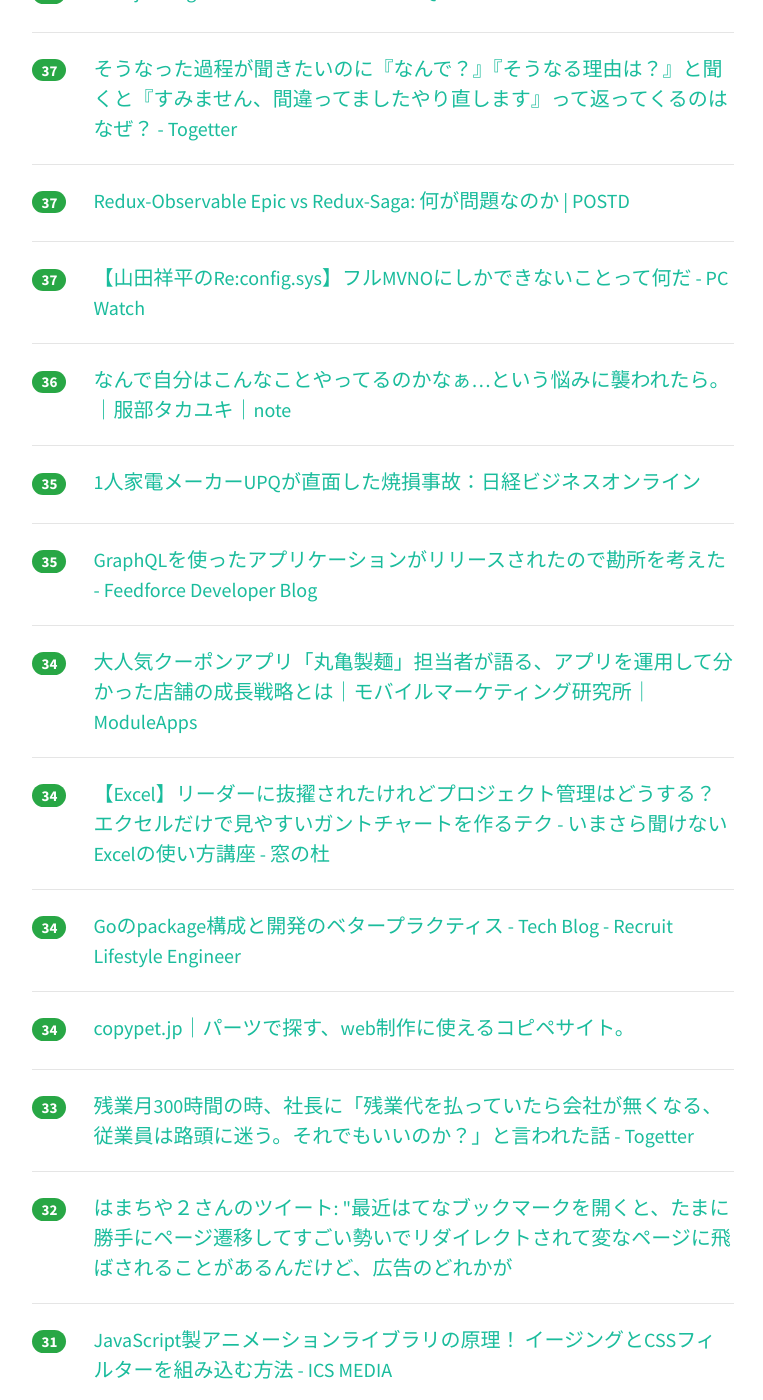
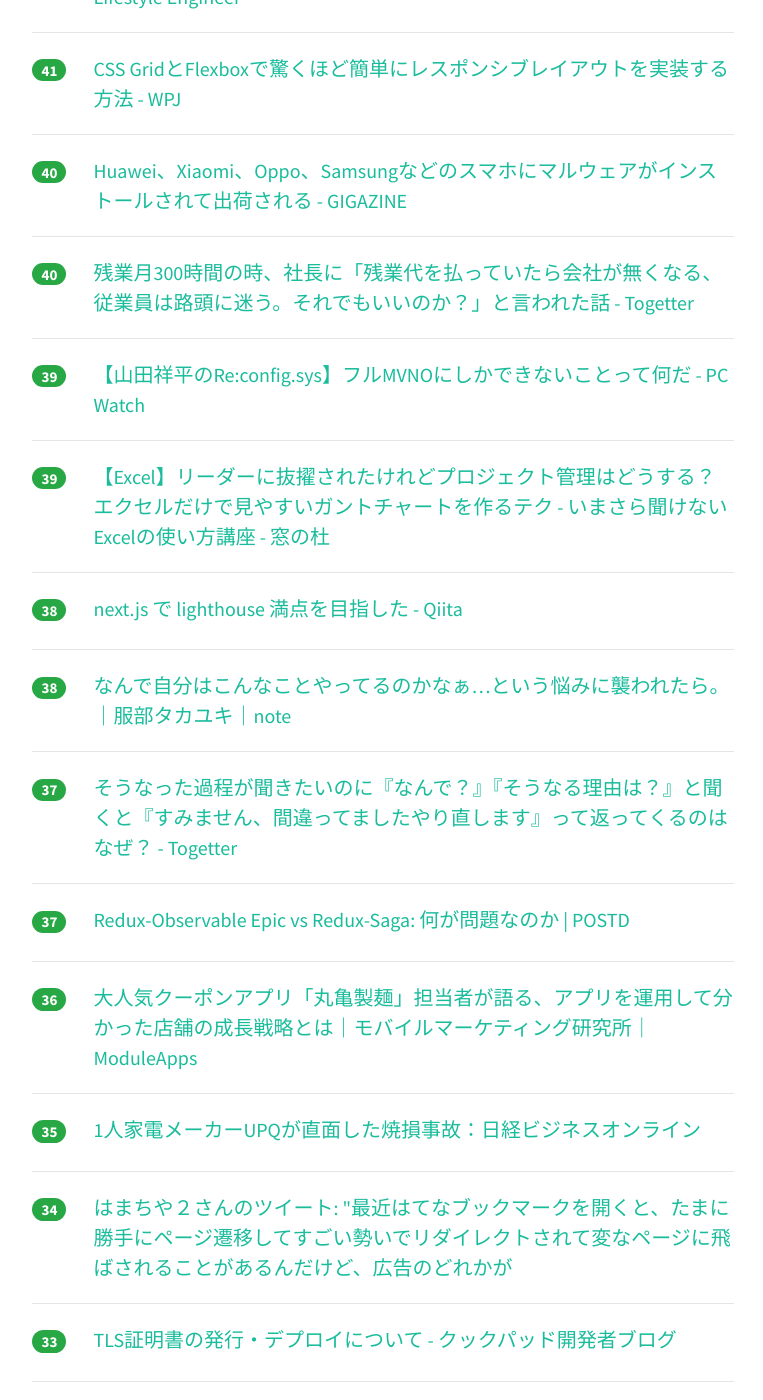
Before and after one commit to yatta47/hatena-matome-site, a Jekyll site: the page built from _posts/2018-03-16-hatena.md, in a window 1280 px wide and 1400 px high, scrolled down 2253 px. Shown: the whole window, without its empty margins (290-1053 px from the left). Built offline with Jekyll 4.4.1, drawn with Linux system fonts in a browser that asks for light colours; nearby versions of some CDN libraries; some of the changed text lies outside the part shown.

Commit message:
Updated 2018-03-16

```diff
--- a/_posts/2018-03-16-hatena.md
+++ b/_posts/2018-03-16-hatena.md
@@ -1,48 +1,53 @@
 ---
 layout: post
 title:  "2018-03-16 はてぶIT"
-date:   2018-03-16 20:02:45
+date:   2018-03-16 21:02:29
 tags: [it-hotentry]
 ---
-58 件のデータあり
+61 件のデータあり
 
 <hr><div class="row">
-<div class="col-1"><span class="badge badge-pill badge-success h2">436</span></div>
+<div class="col-1"><span class="badge badge-pill badge-success h2">441</span></div>
 <div class="col-11"><a href='https://qiita.com/jsakamoto/items/20d4893f6c8cdb0356f6' target='_blank'>C# で Single Page Web Application が書ける Blazor が凄かった件 - Qiita</a></div>
 </div>
 <hr>
 <div class="row">
-<div class="col-1"><span class="badge badge-pill badge-success h2">370</span></div>
+<div class="col-1"><span class="badge badge-pill badge-success h2">375</span></div>
 <div class="col-11"><a href='https://note.mu/nobgraphica/n/n3168349cacfd' target='_blank'>デザイナーの育成で大切にしたこと｜nobuo｜note</a></div>
 </div>
 <hr>
 <div class="row">
-<div class="col-1"><span class="badge badge-pill badge-success h2">257</span></div>
+<div class="col-1"><span class="badge badge-pill badge-success h2">258</span></div>
 <div class="col-11"><a href='https://this.kiji.is/346850898410488929' target='_blank'>小3男児がウイルス作成か　3人を児相通告、神奈川 - 共同通信</a></div>
 </div>
 <hr>
 <div class="row">
-<div class="col-1"><span class="badge badge-pill badge-success h2">232</span></div>
+<div class="col-1"><span class="badge badge-pill badge-success h2">246</span></div>
 <div class="col-11"><a href='https://about.mercari.com/press/news/article/20180316_atte_close/' target='_blank'>「メルカリ アッテ」サービス提供終了のお知らせ | 株式会社メルカリ</a></div>
 </div>
 <hr>
 <div class="row">
-<div class="col-1"><span class="badge badge-pill badge-success h2">151</span></div>
+<div class="col-1"><span class="badge badge-pill badge-success h2">160</span></div>
 <div class="col-11"><a href='https://www.ipa.go.jp/sec/reports/20180306.html' target='_blank'>「ソフトウェア開発データが語るメッセージ2017」を公開～ソフトウェアの信頼性は向上するも生産性は低下傾向～：IPA 独立行政法人 情報処理推進機構</a></div>
 </div>
 <hr>
 <div class="row">
-<div class="col-1"><span class="badge badge-pill badge-success h2">87</span></div>
+<div class="col-1"><span class="badge badge-pill badge-success h2">101</span></div>
+<div class="col-11"><a href='http://nlab.itmedia.co.jp/nl/articles/1803/16/news094.html' target='_blank'>大手ゲーム攻略サイト「GameWith」、他サイトからの情報盗用で謝罪　勢い増す「企業型ゲーム攻略サイト」の問題浮き彫りに - ねとらぼ</a></div>
+</div>
+<hr>
+<div class="row">
+<div class="col-1"><span class="badge badge-pill badge-success h2">94</span></div>
 <div class="col-11"><a href='https://coliss.com/articles/build-websites/operation/work/how-to-use-dialog-element.html' target='_blank'>HTML 5.2で新しく登場した<dialog>要素で、ダイアログ ボックスを実装する方法と注意点 | コリス</a></div>
 </div>
 <hr>
 <div class="row">
-<div class="col-1"><span class="badge badge-pill badge-success h2">84</span></div>
+<div class="col-1"><span class="badge badge-pill badge-success h2">87</span></div>
 <div class="col-11"><a href='http://blog-jp.mercariatte.com/entry/atte_close' target='_blank'>【重要】2018/05/31をもってメルカリ アッテのサービス提供を終了します - メルカリ アッテ公式ブログ</a></div>
 </div>
 <hr>
 <div class="row">
-<div class="col-1"><span class="badge badge-pill badge-success h2">75</span></div>
+<div class="col-1"><span class="badge badge-pill badge-success h2">87</span></div>
 <div class="col-11"><a href='http://www.itmedia.co.jp/news/articles/1803/16/news071.html' target='_blank'>東京から寿司を“テレポーテーション”　味をデータ化、“ピクセル寿司”に - ITmedia NEWS</a></div>
 </div>
 <hr>
@@ -62,11 +67,6 @@ tags: [it-hotentry]
 </div>
 <hr>
 <div class="row">
-<div class="col-1"><span class="badge badge-pill badge-success h2">57</span></div>
-<div class="col-11"><a href='http://nlab.itmedia.co.jp/nl/articles/1803/16/news094.html' target='_blank'>大手ゲーム攻略サイト「GameWith」、他サイトからの情報盗用で謝罪　勢い増す「企業型ゲーム攻略サイト」の問題浮き彫りに - ねとらぼ</a></div>
-</div>
-<hr>
-<div class="row">
 <div class="col-1"><span class="badge badge-pill badge-success h2">55</span></div>
 <div class="col-11"><a href='https://codezine.jp/article/detail/10722' target='_blank'>Django 2.0リリース！ 最新のDjangoで作るカンバンボードアプリ ～ モデルの定義とDjango REST frameworkの実装 (1/5)：CodeZine（コードジン）</a></div>
 </div>
@@ -74,6 +74,11 @@ tags: [it-hotentry]
 <div class="row">
 <div class="col-1"><span class="badge badge-pill badge-success h2">53</span></div>
 <div class="col-11"><a href='https://speakerdeck.com/rrreeeyyy/ipsj-one-2018-rrreeeyyy' target='_blank'>「自立」したWebシステムを創る。自分の好きなことをする世界を目指して。/ ipsj-one-2018-rrreeeyyy // Speaker Deck</a></div>
+</div>
+<hr>
+<div class="row">
+<div class="col-1"><span class="badge badge-pill badge-success h2">52</span></div>
+<div class="col-11"><a href='http://developer.feedforce.jp/entry/2018/03/16/141806' target='_blank'>GraphQLを使ったアプリケーションがリリースされたので勘所を考えた - Feedforce Developer Blog</a></div>
 </div>
 <hr>
 <div class="row">
@@ -87,28 +92,58 @@ tags: [it-hotentry]
 </div>
 <hr>
 <div class="row">
+<div class="col-1"><span class="badge badge-pill badge-success h2">45</span></div>
+<div class="col-11"><a href='https://copypet.jp/' target='_blank'>copypet.jp｜パーツで探す、web制作に使えるコピペサイト。</a></div>
+</div>
+<hr>
+<div class="row">
+<div class="col-1"><span class="badge badge-pill badge-success h2">43</span></div>
+<div class="col-11"><a href='http://p2ptk.org/copyright/794' target='_blank'>米地裁、CDNのキャッシュは著作権侵害の幇助にあたりうると判断 Cloudflare訴訟で – P2Pとかその辺のお話R</a></div>
+</div>
+<hr>
+<div class="row">
 <div class="col-1"><span class="badge badge-pill badge-success h2">42</span></div>
 <div class="col-11"><a href='https://qiita.com/hatoo@github/items/fa14ad36a1b568d14f3e' target='_blank'>Rustで競技プログラミング スターターキット - Qiita</a></div>
 </div>
 <hr>
 <div class="row">
 <div class="col-1"><span class="badge badge-pill badge-success h2">42</span></div>
-<div class="col-11"><a href='http://p2ptk.org/copyright/794' target='_blank'>米地裁、CDNのキャッシュは著作権侵害の幇助にあたりうると判断 Cloudflare訴訟で – P2Pとかその辺のお話R</a></div>
+<div class="col-11"><a href='https://engineer.recruit-lifestyle.co.jp/techblog/2018-03-16-go-ddd/' target='_blank'>Goのpackage構成と開発のベタープラクティス - Tech Blog - Recruit Lifestyle Engineer</a></div>
+</div>
+<hr>
+<div class="row">
+<div class="col-1"><span class="badge badge-pill badge-success h2">41</span></div>
+<div class="col-11"><a href='https://www.webprofessional.jp/media-queries-using-css-grid-and-flexbox/' target='_blank'>CSS GridとFlexboxで驚くほど簡単にレスポンシブレイアウトを実装する方法 - WPJ</a></div>
+</div>
+<hr>
+<div class="row">
+<div class="col-1"><span class="badge badge-pill badge-success h2">40</span></div>
+<div class="col-11"><a href='https://gigazine.net/news/20180316-rottensys/' target='_blank'>Huawei、Xiaomi、Oppo、Samsungなどのスマホにマルウェアがインストールされて出荷される - GIGAZINE</a></div>
+</div>
+<hr>
+<div class="row">
+<div class="col-1"><span class="badge badge-pill badge-success h2">40</span></div>
+<div class="col-11"><a href='https://togetter.com/li/1209111' target='_blank'>残業月300時間の時、社長に「残業代を払っていたら会社が無くなる、従業員は路頭に迷う。それでもいいのか？」と言われた話 - Togetter</a></div>
 </div>
 <hr>
 <div class="row">
 <div class="col-1"><span class="badge badge-pill badge-success h2">39</span></div>
-<div class="col-11"><a href='https://www.webprofessional.jp/media-queries-using-css-grid-and-flexbox/' target='_blank'>CSS GridとFlexboxで驚くほど簡単にレスポンシブレイアウトを実装する方法 - WPJ</a></div>
+<div class="col-11"><a href='https://pc.watch.impress.co.jp/docs/column/config/1111852.html' target='_blank'>【山田祥平のRe:config.sys】フルMVNOにしかできないことって何だ - PC Watch</a></div>
 </div>
 <hr>
 <div class="row">
 <div class="col-1"><span class="badge badge-pill badge-success h2">39</span></div>
-<div class="col-11"><a href='https://gigazine.net/news/20180316-rottensys/' target='_blank'>Huawei、Xiaomi、Oppo、Samsungなどのスマホにマルウェアがインストールされて出荷される - GIGAZINE</a></div>
+<div class="col-11"><a href='https://forest.watch.impress.co.jp/docs/serial/exceltips/1111391.html' target='_blank'>【Excel】リーダーに抜擢されたけれどプロジェクト管理はどうする？エクセルだけで見やすいガントチャートを作るテク - いまさら聞けないExcelの使い方講座 - 窓の杜</a></div>
 </div>
 <hr>
 <div class="row">
 <div class="col-1"><span class="badge badge-pill badge-success h2">38</span></div>
 <div class="col-11"><a href='https://qiita.com/mizchi/items/1ed9efd962110712b56b' target='_blank'>next.js で lighthouse 満点を目指した - Qiita</a></div>
+</div>
+<hr>
+<div class="row">
+<div class="col-1"><span class="badge badge-pill badge-success h2">38</span></div>
+<div class="col-11"><a href='https://note.mu/thattori/n/n7f7941d15fa1' target='_blank'>なんで自分はこんなことやってるのかなぁ…という悩みに襲われたら。｜服部タカユキ｜note</a></div>
 </div>
 <hr>
 <div class="row">
@@ -122,13 +157,8 @@ tags: [it-hotentry]
 </div>
 <hr>
 <div class="row">
-<div class="col-1"><span class="badge badge-pill badge-success h2">37</span></div>
-<div class="col-11"><a href='https://pc.watch.impress.co.jp/docs/column/config/1111852.html' target='_blank'>【山田祥平のRe:config.sys】フルMVNOにしかできないことって何だ - PC Watch</a></div>
-</div>
-<hr>
-<div class="row">
 <div class="col-1"><span class="badge badge-pill badge-success h2">36</span></div>
-<div class="col-11"><a href='https://note.mu/thattori/n/n7f7941d15fa1' target='_blank'>なんで自分はこんなことやってるのかなぁ…という悩みに襲われたら。｜服部タカユキ｜note</a></div>
+<div class="col-11"><a href='https://moduleapps.com/mobile-marketing/13082rpt/' target='_blank'>大人気クーポンアプリ「丸亀製麺」担当者が語る、アプリを運用して分かった店舗の成長戦略とは｜モバイルマーケティング研究所｜ModuleApps</a></div>
 </div>
 <hr>
 <div class="row">
@@ -137,38 +167,13 @@ tags: [it-hotentry]
 </div>
 <hr>
 <div class="row">
-<div class="col-1"><span class="badge badge-pill badge-success h2">35</span></div>
-<div class="col-11"><a href='http://developer.feedforce.jp/entry/2018/03/16/141806' target='_blank'>GraphQLを使ったアプリケーションがリリースされたので勘所を考えた - Feedforce Developer Blog</a></div>
-</div>
-<hr>
-<div class="row">
 <div class="col-1"><span class="badge badge-pill badge-success h2">34</span></div>
-<div class="col-11"><a href='https://moduleapps.com/mobile-marketing/13082rpt/' target='_blank'>大人気クーポンアプリ「丸亀製麺」担当者が語る、アプリを運用して分かった店舗の成長戦略とは｜モバイルマーケティング研究所｜ModuleApps</a></div>
-</div>
-<hr>
-<div class="row">
-<div class="col-1"><span class="badge badge-pill badge-success h2">34</span></div>
-<div class="col-11"><a href='https://forest.watch.impress.co.jp/docs/serial/exceltips/1111391.html' target='_blank'>【Excel】リーダーに抜擢されたけれどプロジェクト管理はどうする？エクセルだけで見やすいガントチャートを作るテク - いまさら聞けないExcelの使い方講座 - 窓の杜</a></div>
-</div>
-<hr>
-<div class="row">
-<div class="col-1"><span class="badge badge-pill badge-success h2">34</span></div>
-<div class="col-11"><a href='https://engineer.recruit-lifestyle.co.jp/techblog/2018-03-16-go-ddd/' target='_blank'>Goのpackage構成と開発のベタープラクティス - Tech Blog - Recruit Lifestyle Engineer</a></div>
-</div>
-<hr>
-<div class="row">
-<div class="col-1"><span class="badge badge-pill badge-success h2">34</span></div>
-<div class="col-11"><a href='https://copypet.jp/' target='_blank'>copypet.jp｜パーツで探す、web制作に使えるコピペサイト。</a></div>
+<div class="col-11"><a href='http://twitter.com/hamachiya2/status/974151252224360449' target='_blank'>はまちや２さんのツイート: "最近はてなブックマークを開くと、たまに勝手にページ遷移してすごい勢いでリダイレクトされて変なページに飛ばされることがあるんだけど、広告のどれかが</a></div>
 </div>
 <hr>
 <div class="row">
 <div class="col-1"><span class="badge badge-pill badge-success h2">33</span></div>
-<div class="col-11"><a href='https://togetter.com/li/1209111' target='_blank'>残業月300時間の時、社長に「残業代を払っていたら会社が無くなる、従業員は路頭に迷う。それでもいいのか？」と言われた話 - Togetter</a></div>
-</div>
-<hr>
-<div class="row">
-<div class="col-1"><span class="badge badge-pill badge-success h2">32</span></div>
-<div class="col-11"><a href='http://twitter.com/hamachiya2/status/974151252224360449' target='_blank'>はまちや２さんのツイート: "最近はてなブックマークを開くと、たまに勝手にページ遷移してすごい勢いでリダイレクトされて変なページに飛ばされることがあるんだけど、広告のどれかが</a></div>
+<div class="col-11"><a href='http://techlife.cookpad.com/entry/2018/03/16/115340' target='_blank'>TLS証明書の発行・デプロイについて - クックパッド開発者ブログ</a></div>
 </div>
 <hr>
 <div class="row">
@@ -178,12 +183,17 @@ tags: [it-hotentry]
 <hr>
 <div class="row">
 <div class="col-1"><span class="badge badge-pill badge-success h2">30</span></div>
-<div class="col-11"><a href='https://blogs.adobe.com/creativestation/web-design-reference-motion-okuda' target='_blank'>「動きのデザイン」の達人・奥田透也さん – Adobe Creative Station</a></div>
+<div class="col-11"><a href='http://blog.sushi.money/entry/2018/03/15/191807' target='_blank'>モブプログラミングについて(2) - hitode909の日記</a></div>
 </div>
 <hr>
 <div class="row">
 <div class="col-1"><span class="badge badge-pill badge-success h2">30</span></div>
-<div class="col-11"><a href='http://techlife.cookpad.com/entry/2018/03/16/115340' target='_blank'>TLS証明書の発行・デプロイについて - クックパッド開発者ブログ</a></div>
+<div class="col-11"><a href='https://html5experts.jp/yoshikawa_t/25150/' target='_blank'>Webの過去から現在・未来まで！エバンジェリストたちが語る、最先端Web技術の世界 | HTML5Experts.jp</a></div>
+</div>
+<hr>
+<div class="row">
+<div class="col-1"><span class="badge badge-pill badge-success h2">30</span></div>
+<div class="col-11"><a href='https://blogs.adobe.com/creativestation/web-design-reference-motion-okuda' target='_blank'>「動きのデザイン」の達人・奥田透也さん – Adobe Creative Station</a></div>
 </div>
 <hr>
 <div class="row">
@@ -198,27 +208,22 @@ tags: [it-hotentry]
 <hr>
 <div class="row">
 <div class="col-1"><span class="badge badge-pill badge-success h2">29</span></div>
-<div class="col-11"><a href='http://blog.sushi.money/entry/2018/03/15/191807' target='_blank'>モブプログラミングについて(2) - hitode909の日記</a></div>
-</div>
-<hr>
-<div class="row">
-<div class="col-1"><span class="badge badge-pill badge-success h2">29</span></div>
 <div class="col-11"><a href='http://tech.nikkeibp.co.jp/atcl/nxt/column/18/00001/00179/' target='_blank'>［特報］国内初のクラウド勘定系をユニシスとマイクロソフトが開発、北國銀が採用へ | 日経 xTECH（クロステック）</a></div>
 </div>
 <hr>
 <div class="row">
 <div class="col-1"><span class="badge badge-pill badge-success h2">29</span></div>
-<div class="col-11"><a href='https://html5experts.jp/yoshikawa_t/25150/' target='_blank'>Webの過去から現在・未来まで！エバンジェリストたちが語る、最先端Web技術の世界 | HTML5Experts.jp</a></div>
-</div>
-<hr>
-<div class="row">
-<div class="col-1"><span class="badge badge-pill badge-success h2">28</span></div>
 <div class="col-11"><a href='http://www.itmedia.co.jp/enterprise/articles/1803/16/news015.html' target='_blank'>「HTTPSで暗号化されているから安全！」とまだ信じているあなたへ - ITmedia エンタープライズ</a></div>
 </div>
 <hr>
 <div class="row">
 <div class="col-1"><span class="badge badge-pill badge-success h2">27</span></div>
 <div class="col-11"><a href='http://www.itmedia.co.jp/news/articles/1803/16/news051.html' target='_blank'>「Android Wear」が「Wear OS by Google」に改称　3人に1人がiPhoneユーザー - ITmedia NEWS</a></div>
+</div>
+<hr>
+<div class="row">
+<div class="col-1"><span class="badge badge-pill badge-success h2">27</span></div>
+<div class="col-11"><a href='http://blog.hatenablog.com/entry/2018/03/16/145000' target='_blank'>【アルバイト募集】はてなブログ・はてなブックマークの企画・編集の仕事 - 週刊はてなブログ</a></div>
 </div>
 <hr>
 <div class="row">
@@ -232,11 +237,6 @@ tags: [it-hotentry]
 </div>
 <hr>
 <div class="row">
-<div class="col-1"><span class="badge badge-pill badge-success h2">25</span></div>
-<div class="col-11"><a href='http://blog.hatenablog.com/entry/2018/03/16/145000' target='_blank'>【アルバイト募集】はてなブログ・はてなブックマークの企画・編集の仕事 - 週刊はてなブログ</a></div>
-</div>
-<hr>
-<div class="row">
 <div class="col-1"><span class="badge badge-pill badge-success h2">24</span></div>
 <div class="col-11"><a href='https://bdash-marketing.com/about-ma/blog/web-marketing_blog/2977/' target='_blank'>【95％のマーケターが躓く】RFM分析に欠かせないステップとは？ | b→dash</a></div>
 </div>
@@ -247,8 +247,18 @@ tags: [it-hotentry]
 </div>
 <hr>
 <div class="row">
+<div class="col-1"><span class="badge badge-pill badge-success h2">23</span></div>
+<div class="col-11"><a href='http://www.itmedia.co.jp/pcuser/articles/1803/16/news086.html' target='_blank'>貸出機の破損がまかり通る、メーカーと量販店の行き違い (1/2) - ITmedia PC USER</a></div>
+</div>
+<hr>
+<div class="row">
 <div class="col-1"><span class="badge badge-pill badge-success h2">22</span></div>
 <div class="col-11"><a href='http://www.itmedia.co.jp/mobile/articles/1803/15/news101.html' target='_blank'>残置後の設備再利用が進まず――「auひかり ホーム」設備撤去義務化＆値上げ　背景に迫る - ITmedia Mobile</a></div>
+</div>
+<hr>
+<div class="row">
+<div class="col-1"><span class="badge badge-pill badge-success h2">22</span></div>
+<div class="col-11"><a href='https://blogs.msdn.microsoft.com/typescript/2018/03/15/announcing-typescript-2-8-rc/' target='_blank'>Announcing TypeScript 2.8 RC | TypeScript</a></div>
 </div>
 <hr>
 <div class="row">
@@ -258,17 +268,17 @@ tags: [it-hotentry]
 <hr>
 <div class="row">
 <div class="col-1"><span class="badge badge-pill badge-success h2">21</span></div>
-<div class="col-11"><a href='https://blogs.msdn.microsoft.com/typescript/2018/03/15/announcing-typescript-2-8-rc/' target='_blank'>Announcing TypeScript 2.8 RC | TypeScript</a></div>
-</div>
-<hr>
-<div class="row">
-<div class="col-1"><span class="badge badge-pill badge-success h2">21</span></div>
 <div class="col-11"><a href='http://nlab.itmedia.co.jp/nl/articles/1803/15/news136.html' target='_blank'>ホワイトハウスがゲームの暴力性を訴える動画公開 → NPO団体が「ゲームの美しさ」を切り取った動画を公開し反論 - ねとらぼ</a></div>
 </div>
 <hr>
 <div class="row">
-<div class="col-1"><span class="badge badge-pill badge-success h2">21</span></div>
-<div class="col-11"><a href='http://www.itmedia.co.jp/pcuser/articles/1803/16/news086.html' target='_blank'>貸出機の破損がまかり通る、メーカーと量販店の行き違い (1/2) - ITmedia PC USER</a></div>
+<div class="col-1"><span class="badge badge-pill badge-success h2">20</span></div>
+<div class="col-11"><a href='https://security.srad.jp/story/18/03/16/0512259/' target='_blank'>Let's Encrypt、ワイルドカード証明書の発行を開始 | スラド セキュリティ</a></div>
+</div>
+<hr>
+<div class="row">
+<div class="col-1"><span class="badge badge-pill badge-success h2">20</span></div>
+<div class="col-11"><a href='https://japan.zdnet.com/article/35116259/' target='_blank'>トーバルズ氏、AMD製プロセッサの脆弱性に関するCTS Labsの主張を一蹴 - ZDNet Japan</a></div>
 </div>
 <hr>
 <div class="row">
@@ -277,13 +287,23 @@ tags: [it-hotentry]
 </div>
 <hr>
 <div class="row">
+<div class="col-1"><span class="badge badge-pill badge-success h2">16</span></div>
+<div class="col-11"><a href='https://note.mu/fladdict/n/n9f2e4c1409fb' target='_blank'>noteでコードが投稿できるようになりましたβ｜深津 貴之 (fladdict)｜note</a></div>
+</div>
+<hr>
+<div class="row">
 <div class="col-1"><span class="badge badge-pill badge-success h2">15</span></div>
 <div class="col-11"><a href='https://anond.hatelabo.jp/20180315224706' target='_blank'>百合だと思う</a></div>
 </div>
 <hr>
 <div class="row">
+<div class="col-1"><span class="badge badge-pill badge-success h2">14</span></div>
+<div class="col-11"><a href='https://www.asahi.com/articles/ASL3J3TGNL3JPLFA002.html' target='_blank'>スシローのレーンに無断でカメラ　客が動画撮影、投稿：朝日新聞デジタル</a></div>
+</div>
+<hr>
+<div class="row">
 <div class="col-1"><span class="badge badge-pill badge-success h2">13</span></div>
-<div class="col-11"><a href='https://www.asahi.com/articles/ASL3J3TGNL3JPLFA002.html' target='_blank'>スシローのレーンに無断でカメラ　客が動画撮影、投稿：朝日新聞デジタル</a></div>
+<div class="col-11"><a href='https://anond.hatelabo.jp/20180316091831' target='_blank'>自動運転の普及と労働者</a></div>
 </div>
 <hr>
 <div class="row">
@@ -291,8 +311,3 @@ tags: [it-hotentry]
 <div class="col-11"><a href='http://twitter.com/minamichita_tw/status/973438575634276352' target='_blank'>南知多町さんのツイート: "EM菌で川をきれいに！ 町では役場（環境課）、役場各サービスセンター（両島を除く）、師崎公民館で無料配布をしています。 EM菌の詳しい説明はリンク先で確認</a></div>
 </div>
 <hr>
-<div class="row">
-<div class="col-1"><span class="badge badge-pill badge-success h2">12</span></div>
-<div class="col-11"><a href='https://anond.hatelabo.jp/20180316091831' target='_blank'>自動運転の普及と労働者</a></div>
-</div>
-<hr>
```
